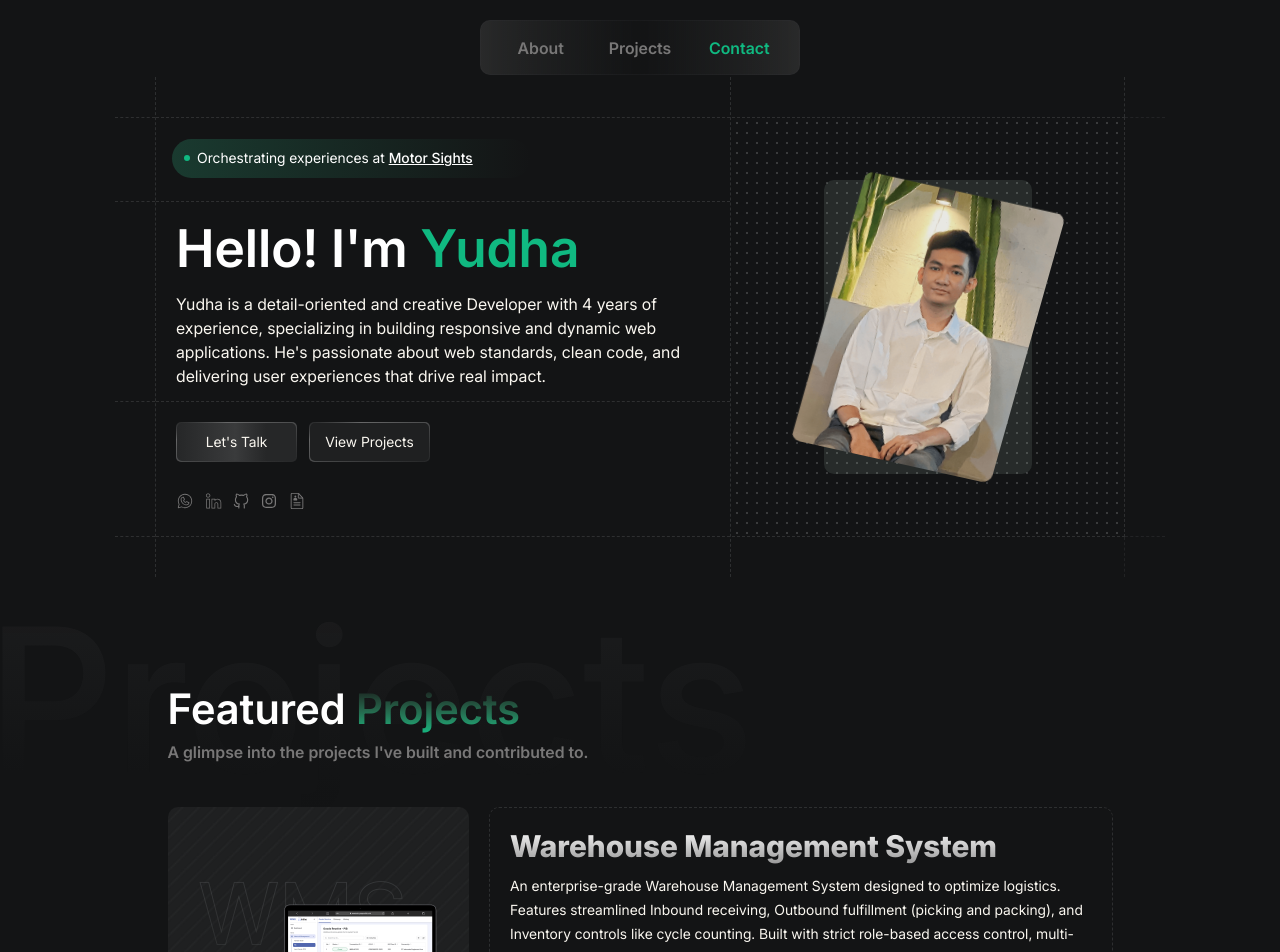
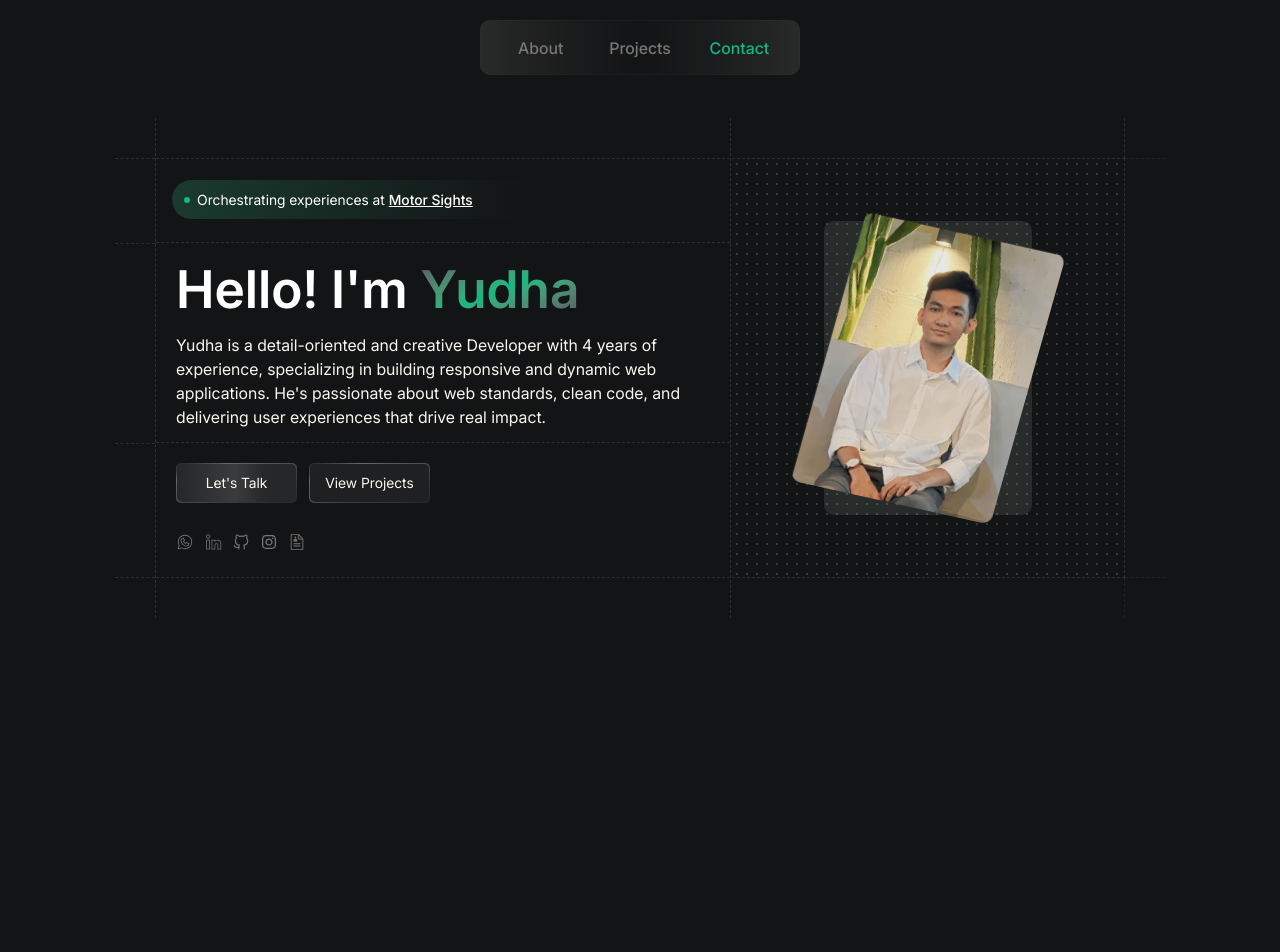
Before and after one commit to yudhaeric/portofolio, a Next.js app: page / in a window 1280 px wide. Shown: the top 952 px of the page. Built offline with nearby package versions, Linux system fonts and the light colour scheme.

Commit message:
Revert Contact Section Name Title To Solid White

```diff
--- a/app/components/AboutSection.tsx
+++ b/app/components/AboutSection.tsx
@@ -39,8 +39,8 @@ export default function AboutSection ({ socialMedias }: AboutSectionProps) {
   };
 
   return (
-    <section ref={aboutRef} id="about">
-      <div className="flex items-start justify-start w-full mt-[60px] lg:items-start lg:justify-start lg:w-[1050px] lg:mx-auto lg:h-[500px] lg:mt-[6%] dmd:mt-[7%]">
+    <section ref={aboutRef} id="about" className="lg:min-h-screen lg:flex lg:items-center lg:justify-center w-full">
+      <div className="flex items-start justify-start w-full mt-[60px] lg:items-start lg:justify-start lg:w-[1050px] lg:mx-auto lg:h-[500px] lg:mt-0 dmd:mt-0 lg:-translate-y-8">
         <div id='outer-left-grid'>
           <div className='hidden lg:flex flex-col items-center justify-center w-[40px] h-[85.5px] border-t-1 border-b-1 border-oliveBlack/70 lg:border-oliveBlack/70 border-dashed lg:mt-[40px] dmd:h-[85px] 2xl:mt-[39px]'></div>
           <div className='hidden lg:flex flex-col items-center justify-center w-[40px] h-[200px] border-b-1 border-oliveBlack/70 lg:border-oliveBlack/70 border-dashed'></div>
@@ -69,7 +69,10 @@ export default function AboutSection ({ socialMedias }: AboutSectionProps) {
             <div className="flex items-center justify-center w-full border-t-1 border-oliveBlack/70 border-dashed lg:flex-row lg:border-0">
               <div className="flex flex-col items-start justify-start gap-1 w-[90%] h-auto border-1 border-t-0 border-b-0 border-oliveBlack/70 lg:border-oliveBlack/70 border-dashed pt-2 pb-5 px-3 lg:w-full lg:h-[200px] lg:border-0 lg:border-b-1 lg:px-5">
                 <h1 id='about-title' className="font-semibold text-white text-[38px] lg:text-[52px]">
-                  Hello! I&apos;m <span className="text-crayolaGreen">Yudha</span>
+                  Hello! I&apos;m{' '}
+                  <span className="text-transparent bg-gradient-to-br from-[#5a5d63] from-[5%] via-crayolaGreen to-[#5a5d63] to-[95%] bg-clip-text">
+                    Yudha
+                  </span>
                 </h1>
                 <p id='about-desc' className="text-seashell text-base leading-[24px]">
                   Yudha is a detail-oriented and creative Developer with 4 years of experience,
--- a/app/components/ContactSection.tsx
+++ b/app/components/ContactSection.tsx
@@ -131,7 +131,7 @@ export default function ContactSection ({ socialMedias = [] }: ContactSectionPro
                   variant="basic"
                   className="!w-full !h-full"
                 >
-                  Say Hello
+                  Reach Me
                 </Button>
               </div>
             </div>
--- a/app/components/ProjectsSection.tsx
+++ b/app/components/ProjectsSection.tsx
@@ -32,7 +32,7 @@ export default function ProjectsSection ({ projects }: ProjectsSectionProps) {
     <section ref={projectsRef} id="featured-projects">
       <div className="relative w-[90%] mx-auto mt-[70px] lg:w-[1050px] lg:mt-[100px]">
         <div id='projects-gradient' className='hidden absolute -top-14 -left-5 lg:block lg:-left-32 lg:-top-32'>
-          <p className="font-medium text-[90px] mobile-md:text-[100px] text-transparent bg-gradient-to-b from-[#A1A1A4]/15 lg:from-[#A1A1A4]/7 to-raisinBlack/1 to-80% bg-clip-text tracking-[-3%] lg:text-[200px]">
+          <p className="font-medium text-[90px] mobile-md:text-[100px] text-transparent bg-gradient-to-b from-[#A1A1A4]/50 lg:from-[#A1A1A4]/10 to-raisinBlack/1 to-80% bg-clip-text tracking-[-3%] lg:text-[200px]">
             Projects
           </p>
         </div>
@@ -40,11 +40,11 @@ export default function ProjectsSection ({ projects }: ProjectsSectionProps) {
           <div className='flex flex-col items-start justify-start'>
             <h1 className="font-semibold text-[40px] text-white lg:text-[42px]">
               Featured{' '}
-              <span className="text-transparent bg-gradient-to-b from-[#131415] to-crayolaGreen bg-clip-text">
+              <span className="text-transparent bg-gradient-to-br from-[#5a5d63] from-[5%] via-crayolaGreen to-[#5a5d63] to-[95%] bg-clip-text">
                 Projects
               </span>
             </h1>
-            <p className='font-semibold text-sonicSilver text-base'>
+            <p className='font-medium text-sonicSilver text-sm lg:text-base'>
               A glimpse into the projects I&apos;ve built and contributed to.
             </p>
           </div>
@@ -62,7 +62,7 @@ export default function ProjectsSection ({ projects }: ProjectsSectionProps) {
                       <p className='font-semibold text-seashell'>Tech Stack</p>
                       <p className='text-seashell text-sm'>{project.tech}</p>
                     </div>
-                    <div className='flex items-end justify-end w-full h-[36px] mt-10 lg:mt-5'>
+                    <div className='flex items-end justify-end w-full h-[28px] mt-10 lg:mt-5'>
                       <Button type='link' href={project.url} variant='basic'>Visit Website</Button>
                     </div>
                   </div>
--- a/app/components/layout/Header.tsx
+++ b/app/components/layout/Header.tsx
@@ -126,7 +126,7 @@ const Header = () => {
                 <li key={item.name} className="flex-1 items-center justify-center">
                   <button
                     onClick={() => handleClickNavItem(item.section)}
-                    className={`w-full h-full font-semibold text-sm text-center transition-colors duration-300 block cursor-pointer py-2 lg:text-base ${
+                    className={`w-full h-full font-medium text-sm text-center transition-colors duration-300 block cursor-pointer py-2 lg:text-base ${
                       isActive ? 'text-crayolaGreen' : 'text-sonicSilver hover:text-seashell'
                     }`}
                   >
```
